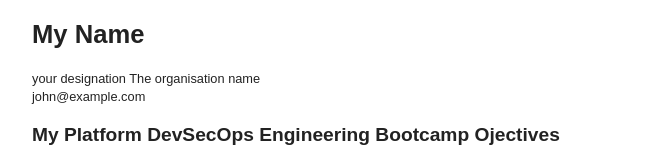
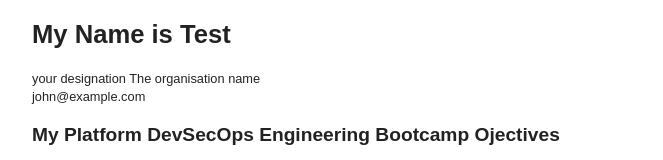
Before and after one commit to deployguru-learning/dg-web-learning-journey, a plain HTML site: page index.html in a window 1280 px wide. Shown: the top 160 px of the page, without its empty margins (308-971 px from the left). Drawn offline with Linux system fonts and the light colour scheme.

Commit message:
Update index.html
Added tetst

```diff
--- a/index.html
+++ b/index.html
@@ -9,7 +9,7 @@
 <body>
 	<div class="container">
 	<header>
-		<h1 id="name">My Name</h1>
+		<h1 id="name">My Name is Test</h1>
 
 		<div id="designation">
 
```
